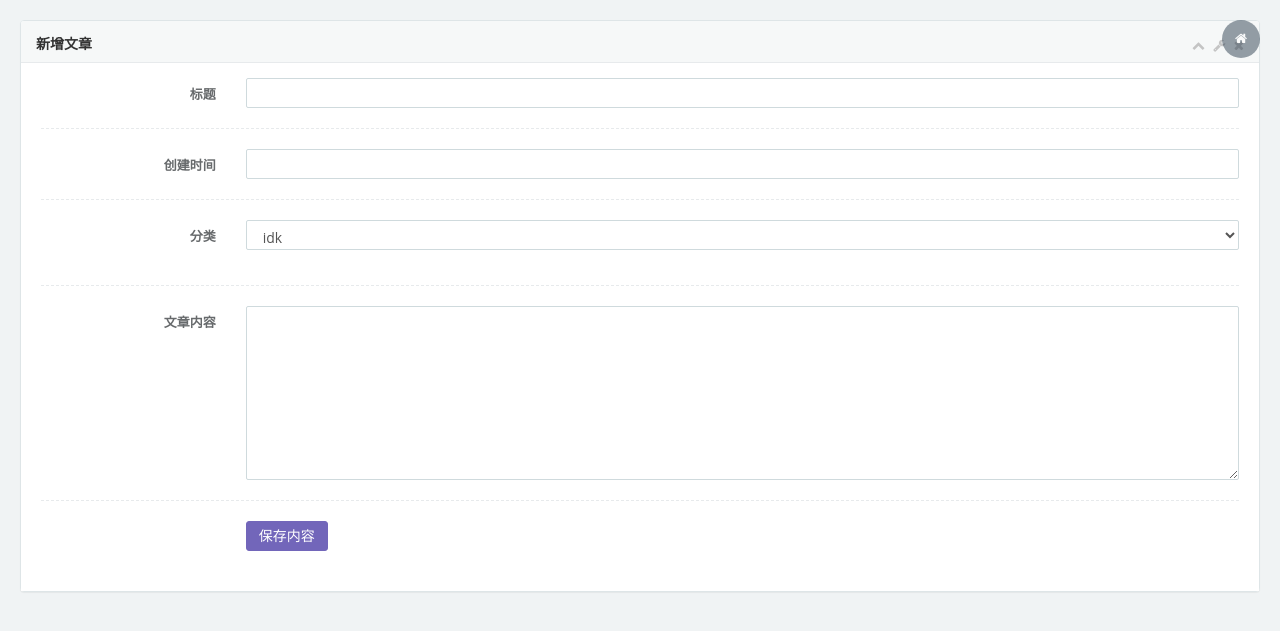
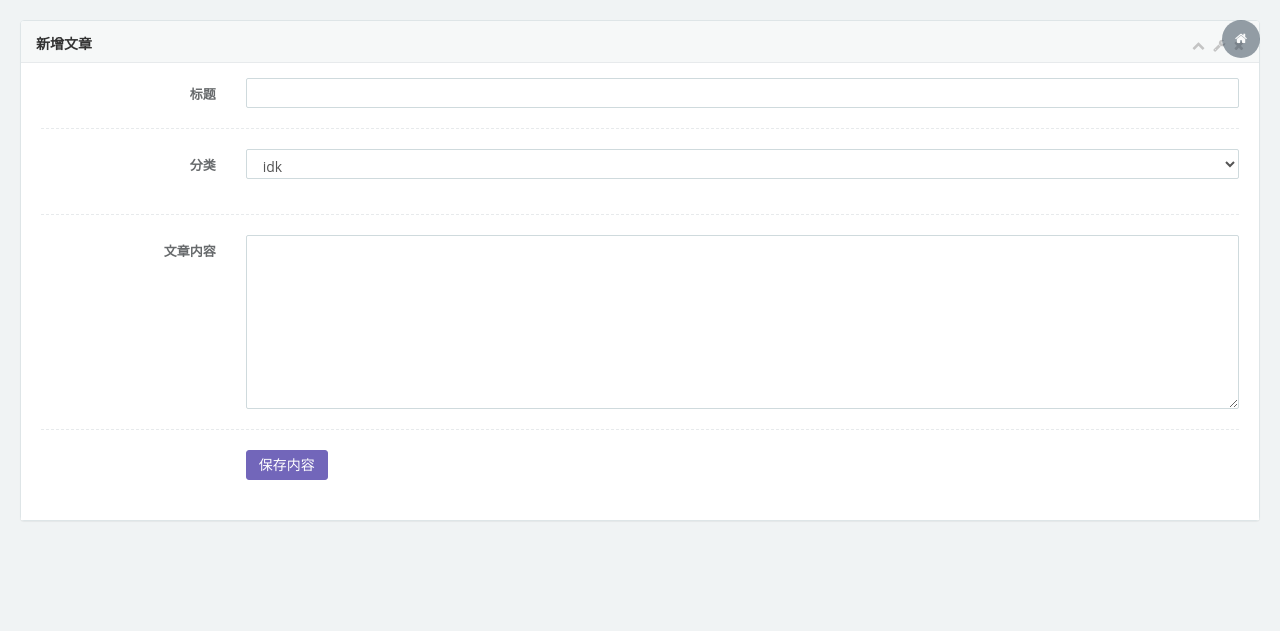
Before and after one commit to SwordImmortal/blogadmin, a web app: page /admin/addBlog.html in a window 1280 px wide. Shown: the top 631 px of the page. Run offline with its HTML, style and script files only (its server is not run), Linux system fonts and the light colour scheme; data that the repository does not hold is empty.

Commit message:
删除掉多余的代码

```diff
--- a/src/main/resources/static/admin/addBlog.html
+++ b/src/main/resources/static/admin/addBlog.html
@@ -46,13 +46,6 @@
 								<label class="col-sm-2 control-label">标题</label>
 								<div class="col-sm-10">
 									<input type="text" class="form-control" v-model="title">
-								</div>
-							</div>
-							<div class="hr-line-dashed"></div>
-							<div class="form-group">
-								<label class="col-sm-2 control-label">创建时间</label>
-								<div class="col-sm-10">
-									<input type="text" class="form-control" v-model="createDt">
 								</div>
 							</div>
 							<div class="hr-line-dashed"></div>
```
